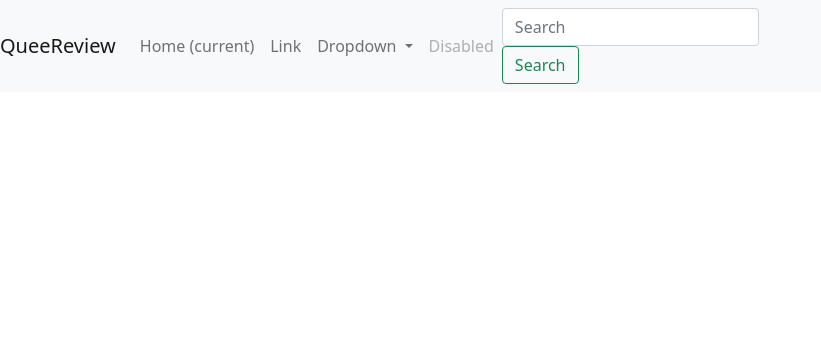
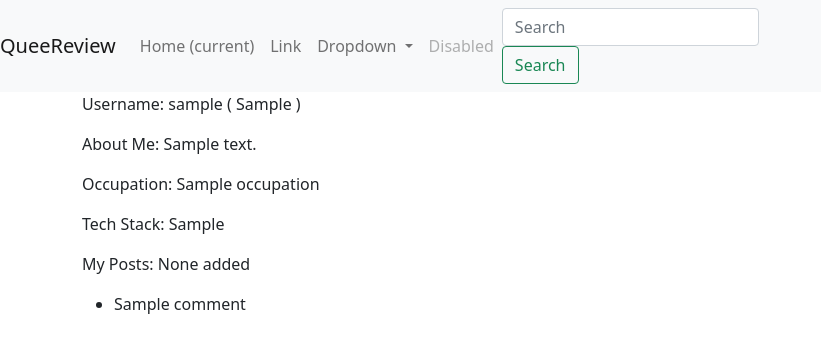
Before and after one commit to Lucy-Glanville-Brown/queereview, a Flask app: template templates/profile.html in a window 1280 px wide. Shown: the top 353 px of the page, without its empty margins (0-821 px from the left). Run offline with Flask 2, Linux system fonts and the light colour scheme; the template is opened without the code that fills it: most values are stand-ins (such as "Sample title", 1, 10 or a date in 2020); some libraries are stand-ins or nearby versions.

Commit message:
Added profile render of data slight bug with retrival

```diff
--- a/app.py
+++ b/app.py
@@ -26,8 +26,35 @@ def homepage():
     return render_template('index.html')
 
 
-@app.route('/profile/<username>')
+@app.route('/profile/<username>', methods=['GET', 'POST'])
 def profile(username):
+    """ Profile page
+    Finds the profile from the username returns - user_profile
+    """
+
+    if 'username' in session:
+        user_profile = mongo.db.users.find_one(
+            {'username': session['username']})
+        user_session = mongo.db.users.find_one(
+            {'username': username})
+        print(user_session)
+
+        user_id = mongo.db.users.find_one(
+            {'username': session['username']})['_id']
+        my_posts = mongo.db.posts.find({'user_id': user_id})
+
+        return render_template(
+            'profile.html',
+            username=username,
+            user_profile=user_profile,
+            user_session=user_session,
+            my_posts=my_posts
+        )
+
+    else:
+        flash("Please log in to view this page")
+        return redirect(url_for('login'))
+
     return render_template('profile.html', username=username)
 
 
@@ -75,14 +102,16 @@ def upload_post():
     username = user_session['username']
 
     if form.validate_on_submit():
-        # post_date = datetime.now().strftime('%d/%m/%y, %H:%M')
+        post_date = datetime.now().strftime('%d/%m/%y, %H:%M')
         post_input = request.form['post_input']
         post_type = request.form['post_type']
+        post_title = request.form['post_title']
         post_id = ObjectId()
 
         post = {
             '_id': post_id,
-            # 'date': post_date,
+            'date': post_date,
+            'post_title': post_title,
             'author': username + " " + user_pronouns,
             'user_id': user_session['_id'],
             'post_input': post_input,
@@ -93,14 +122,8 @@ def upload_post():
 
         mongo.db.posts.insert_one(post)
 
-        mongo.db.users.update_one(
-            {'username': username},
-            {'$addToSet': {'posts':
-                post_id
-            }})
-
         return redirect(url_for('review_stream'))
-    return render_template('upload_post.html',form=form)
+    return render_template('upload_post.html', form=form)
 
 
 # Register
--- a/forms.py
+++ b/forms.py
@@ -35,6 +35,9 @@ class LoginForm(FlaskForm):
 
 
 class AddPostForm(FlaskForm):
+    post_title = StringField('Add Title',
+                             validators=[DataRequired(), Length(
+                                 min=3, max=40)])
     post_input = StringField('Add Post',
                              validators=[DataRequired(), Length(
                                  min=3, max=3000)])
--- a/templates/profile.html
+++ b/templates/profile.html
@@ -2,7 +2,33 @@
 
 {% block content %}
 
+<p class="bio">Username: {{ user_profile.username}} ( {{user_profile.personal_pronouns}} )</p>
+<p><span class="profile-items">About Me: </span>{{ user_profile.about_me}}</p>
+<p><span class="profile-items">Occupation: </span>{{ user_profile.occupation}}</p>
+<p><span class="profile-items">Tech Stack: </span>{{ user_profile.tech_stack}}</p>
+{% if user_profile.posts %}
+<p><span class="profile-items">My Posts </span>
+    <ul>
+        {% for post in my_posts %}
+        <li>{{post.post_title}}</li>
+
+        {% endfor %}
+    </ul>
+    {% else %}
+    <p><span class="profile-items">My Posts: None added </span></p>
+    {% endif %}
+    {% if user_profile.commented_on %}
+    <ul>
+        {% for comment in user_profile.commented_on %}
+        <li>{{post.comment.comment_title}}</li>
+
+        {% endfor %}
+    </ul>
+    {% else %}
+    <p><span class="profile-items">Posts I've commented on: None added </span></p>
+    {% endif %}
 
 
 
-{% endblock %}
+
+    {% endblock %}
```
Also changed, not shown: templates/profile_not_found.html (added, +7 -0 lines), templates/upload_post.html (+7 -0 lines).
